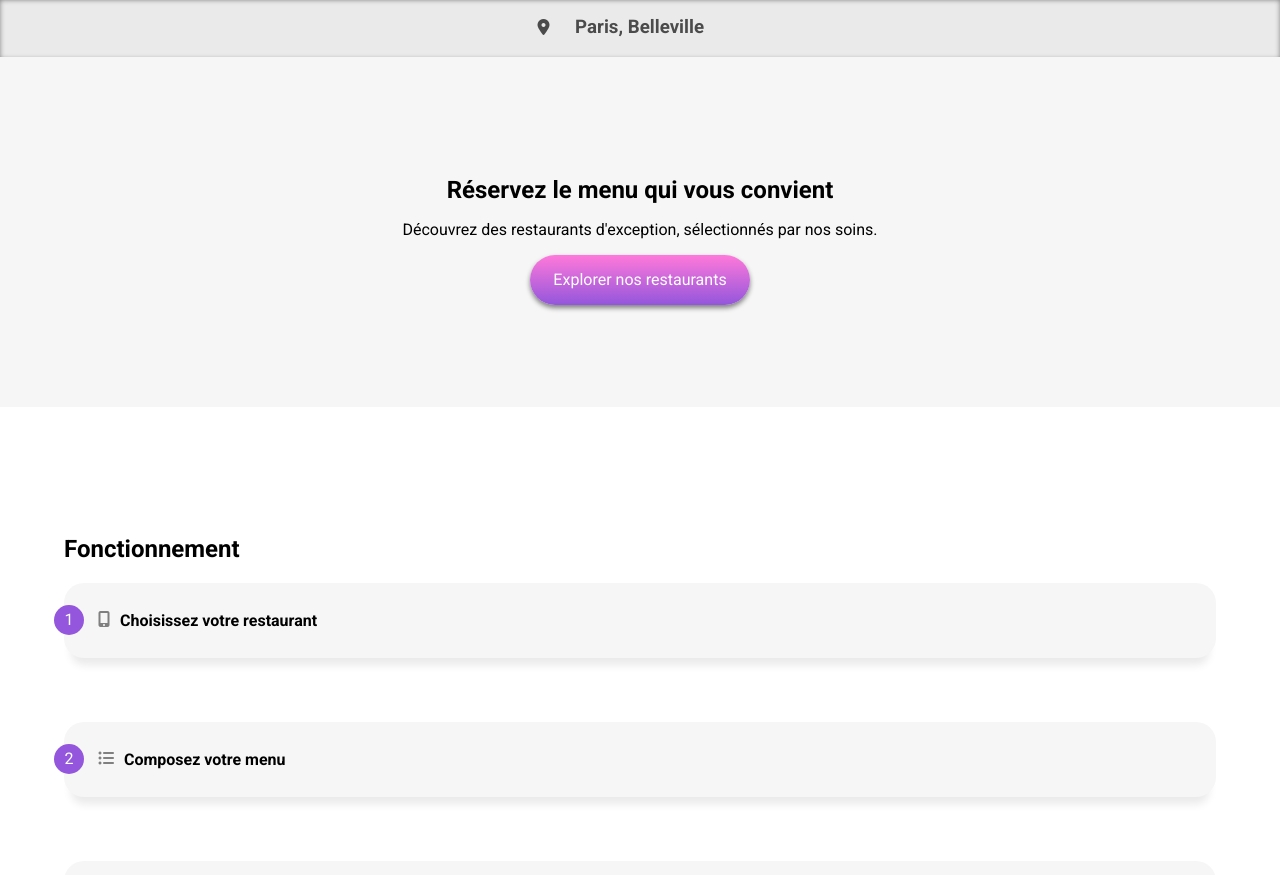
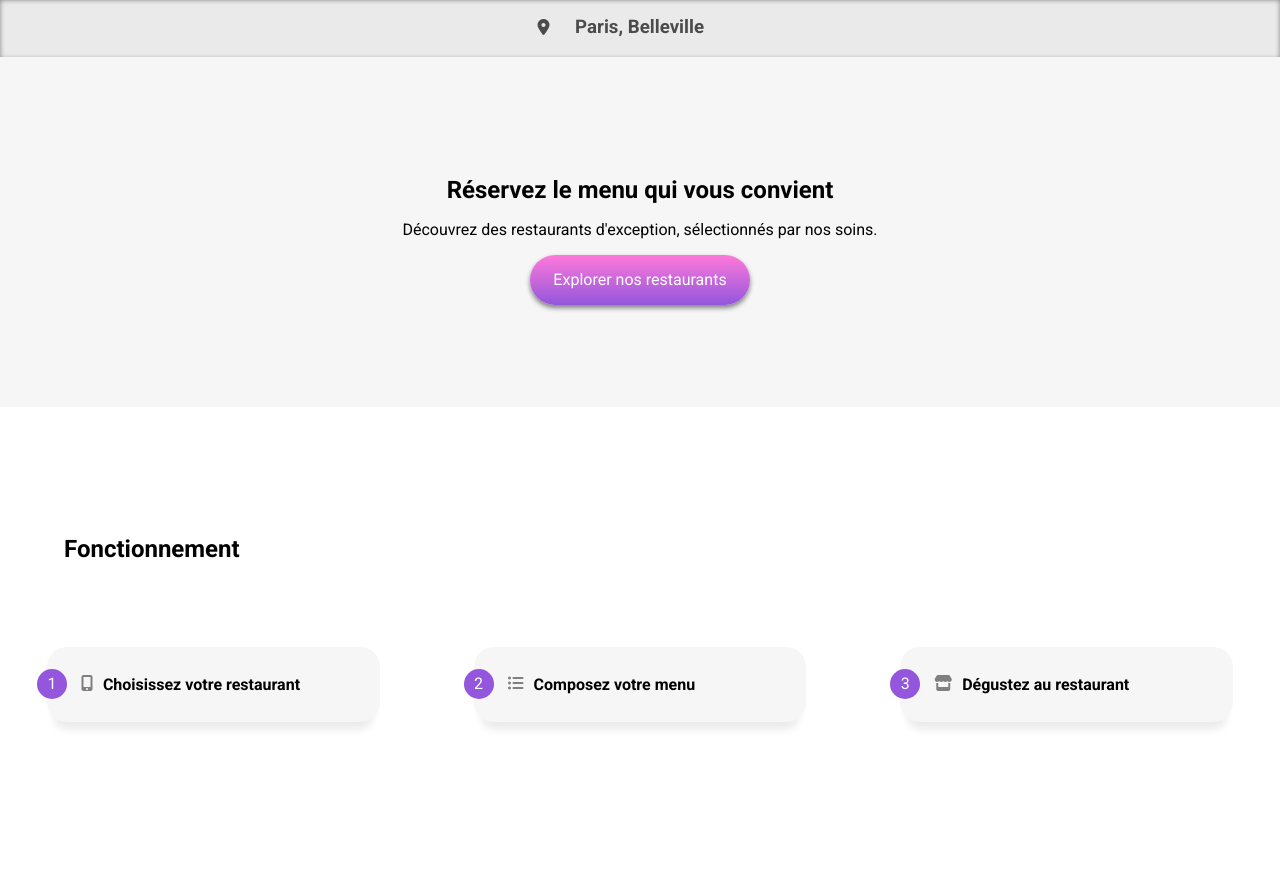
Before and after one commit to leger-tim/Ohmyfood, a plain HTML site: page index.html in a window 1280 px wide. Shown: the part 77-952 px from the top of the page. Drawn offline with Linux system fonts and the light colour scheme; a web font is replaced by a local one.

Commit message:
Update index.html

```diff
--- a/index.html
+++ b/index.html
@@ -9,7 +9,7 @@
     <link href="https://fonts.googleapis.com/css2?family=Roboto:ital,wght@0,100;0,300;0,400;0,500;0,700;0,900;1,100;1,300;1,400;1,500;1,700;1,900&family=Shrikhand&display=swap" rel="stylesheet">
     <script src="https://kit.fontawesome.com/bdad949ad5.js" crossorigin="anonymous"></script>
     <link href="css/mobile.css" rel="stylesheet">
-    <link href="css/mobile.css" rel="stylesheet">
+    <link href="css/desktop.css" rel="stylesheet">
     <link href="css/tablet.css" rel="stylesheet">
     <title>Ohmyfood</title>
 </head>
```
